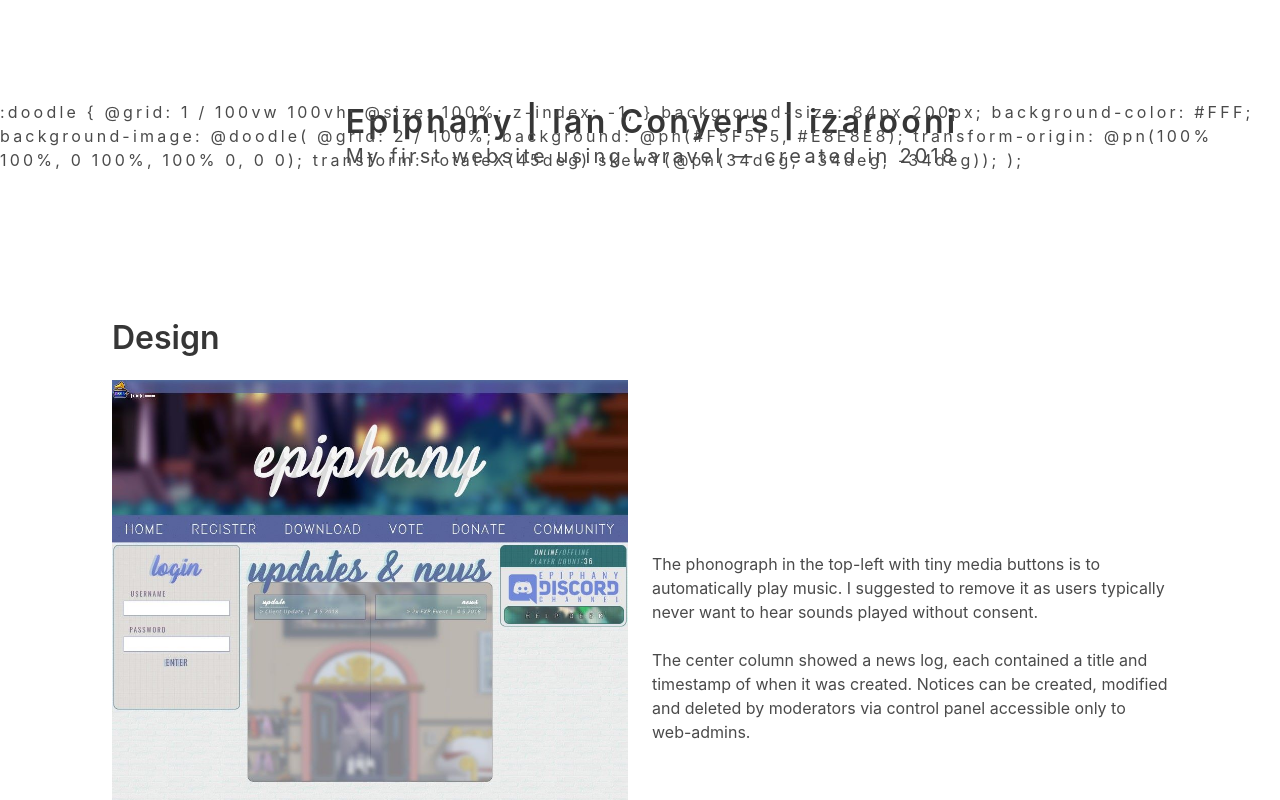
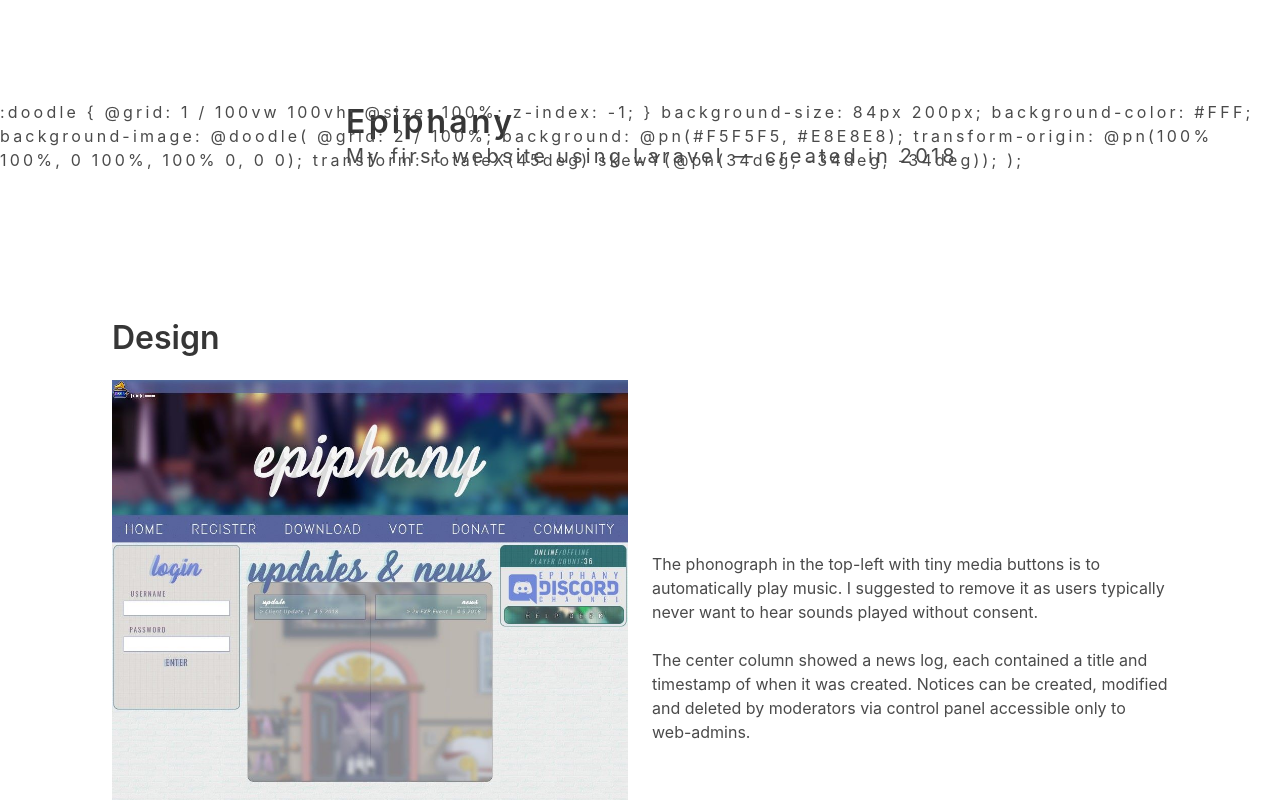
Before and after one commit to izarooni/izarooni.com, a Next.js app: page /p/epiphany in a window 1280 px wide. Shown: the top 800 px of the page. Built offline with nearby package versions, Linux system fonts and the light colour scheme.

Commit message:
Separate page title and content title

```diff
--- a/components/layouts/project.tsx
+++ b/components/layouts/project.tsx
@@ -36,7 +36,7 @@ const Project = ({ children, props }: any) => {
 
                 <Doodle></Doodle>
                 <section className="hero section">
-                    <h1 className="title">{props.title}</h1>
+                    <h1 className="title">{props.header}</h1>
                     <h4 className="subtitle">{props.subtitle}</h4>
                 </section>
             </header>
--- a/pages/p/epiphany.tsx
+++ b/pages/p/epiphany.tsx
@@ -5,6 +5,7 @@ export default function render() {
     return (
         <Project props={{
             title: 'Epiphany | Ian Conyers | izarooni',
+            header: 'Epiphany',
             subtitle: 'My first website using Laravel — created in 2018',
             description: 'Epiphany is the first website I created using Laravel, a PHP framework in 2015'
         }}>
--- a/pages/p/eunoia.tsx
+++ b/pages/p/eunoia.tsx
@@ -5,6 +5,7 @@ export default function render() {
     return (
         <Project props={{
             title: 'Eunoia | Ian Conyers | izarooni',
+            header: 'Eunoia',
             subtitle: 'My first PHP website — developed in 2015',
             description: 'Eunoia is the first barebone-PHP website I created in 2015'
         }}>
```
